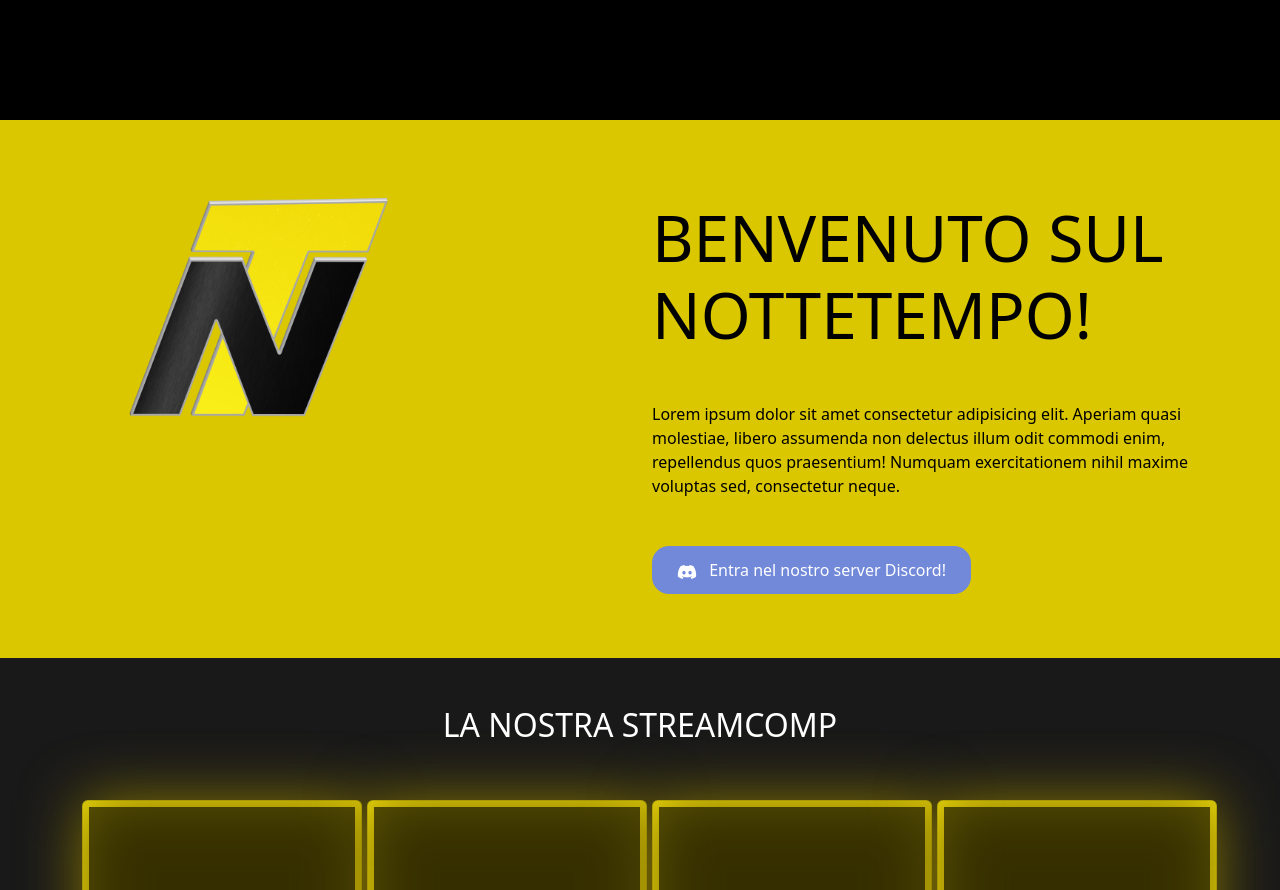
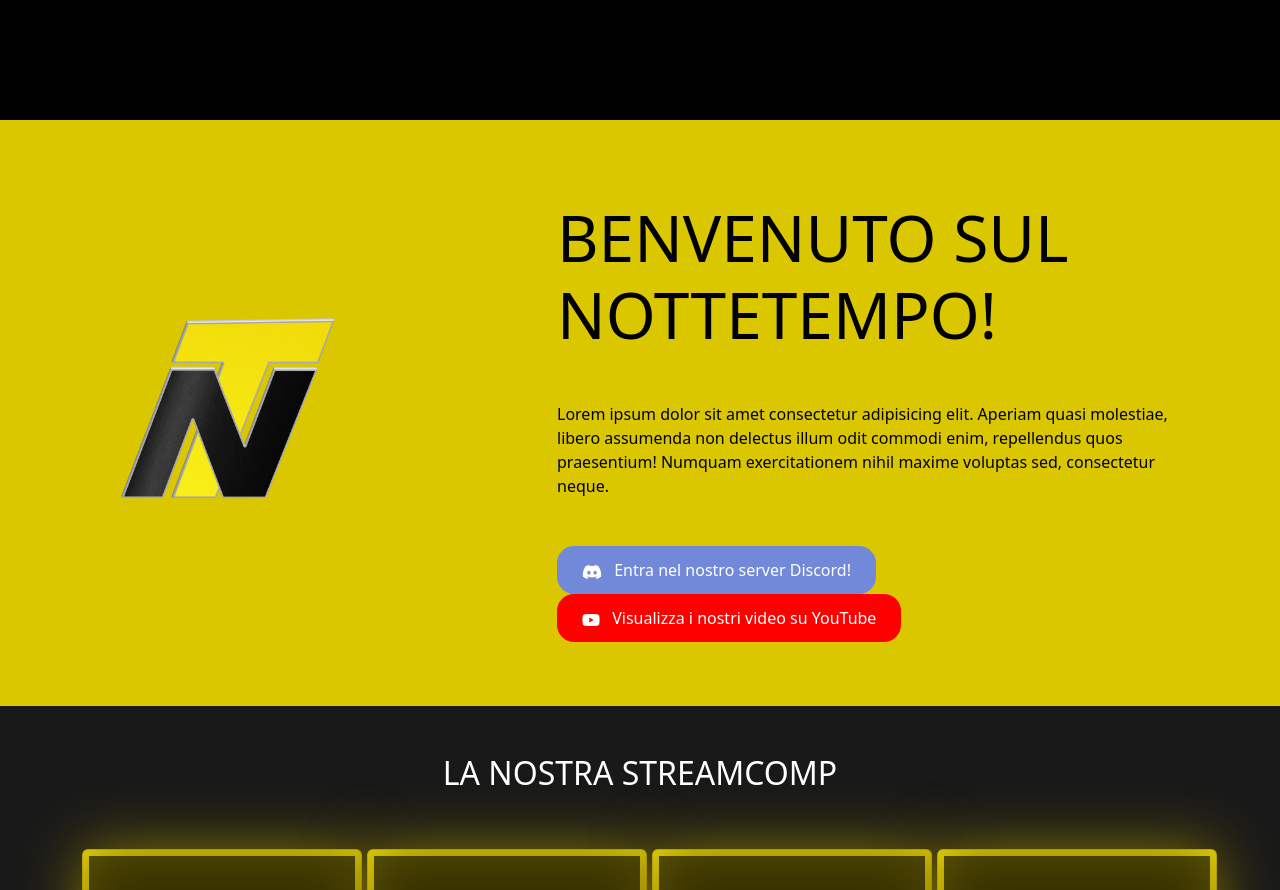
Before and after one commit to Clipper4rancione/nottetempo-web-frontend, a Vue app: page / in a window 1280 px wide. Shown: the part 480-1370 px from the top of the page. Built offline with nearby package versions, Linux system fonts and the light colour scheme.

Commit message:
changes updates

```diff
--- a/src/components/partials/AboutUsSection.vue
+++ b/src/components/partials/AboutUsSection.vue
@@ -8,12 +8,12 @@ export default {
   <section class="about_us w-100 p-3">
     <div class="container d-flex">
       <div class="row">
-        <div class="col-6">
+        <div class="col-5 d-flex justify-content-center align-items-center">
           <div class="logo_big">
             <img src="/LOGO_NT_BASE.png" alt="Nottetempo Logo" />
           </div>
         </div>
-        <div class="col-6 text-black my-5">
+        <div class="col-7 text-black my-5">
           <div class="welcome_to my-3">
             <h1 class="about_title">BENVENUTO SUL NOTTETEMPO!</h1>
           </div>
@@ -25,10 +25,15 @@ export default {
               maxime voluptas sed, consectetur neque.
             </p>
           </div>
-          <div class="discord-btn btn">
+          <div class="discord-btn custom-btn btn">
             <a href=""
               ><i class="fa-brands fa-discord"></i> Entra nel nostro server
               Discord!</a
+            >
+          </div>
+          <div class="youtube-btn custom-btn btn">
+            <a href=""
+              ><i class="fa-brands fa-youtube"></i> Visualizza i nostri video su YouTube</a
             >
           </div>
         </div>
@@ -60,7 +65,7 @@ export default {
 
   .logo_big {
     width: 100%;
-
+    vertical-align: middle;
     img {
       vertical-align: middle;
       width: 65%;
@@ -70,9 +75,7 @@ export default {
   .about_title {
     font-size: 4rem;
   }
-  .discord-btn {
-    background-color: #7289da;
-    color: #fff;
+  .custom-btn{
     padding: 0.7rem 1.5rem;
     border-radius: 17px;
 
@@ -85,6 +88,15 @@ export default {
       vertical-align: middle;
     }
   }
+  .discord-btn {
+    background-color: #7289da;
+    color: #fff;
+
+    margin-right: 20px ;
+  }
+  .youtube-btn{
+    background-color: #ff0000;
+  }
 }
 .waves.down.about_w {
   color: #dac700;
```
